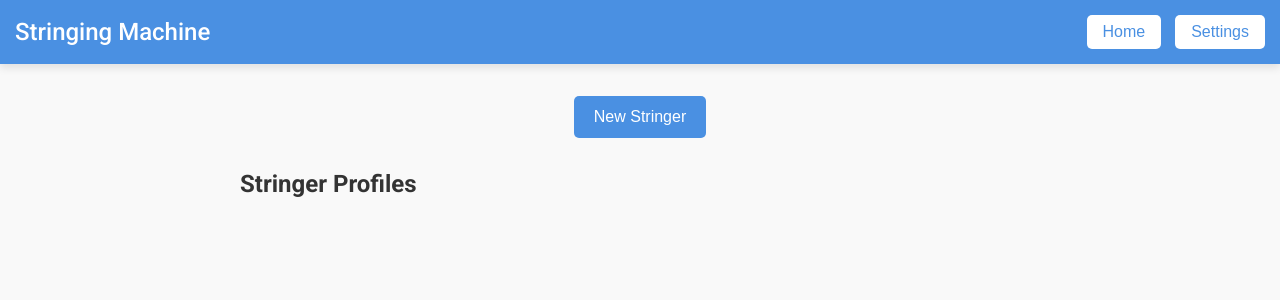
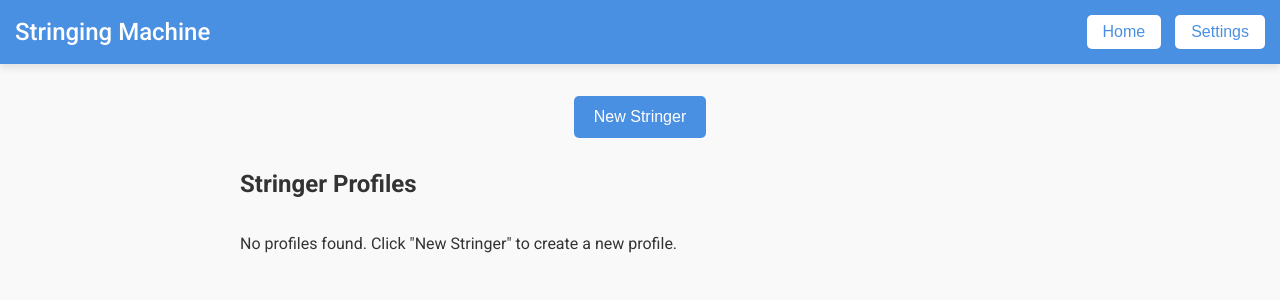
Before and after one commit to austin-schoster7/UI-Project-3, a SvelteKit app: page / in a window 1280 px wide. Shown: the top 300 px of the page. Built offline with nearby package versions, Linux system fonts and the light colour scheme.

Commit message:
Added message to display that there are no stringers

```diff
--- a/src/routes/+page.svelte
+++ b/src/routes/+page.svelte
@@ -34,6 +34,9 @@
 
 	<h2>Stringer Profiles</h2>
 	<div class="profile-grid">
+    {#if $profiles.length === 0}
+      <p>No profiles found. Click "New Stringer" to create a new profile.</p>
+    {/if}
 		{#each $profiles as profile, index}
 			<div class="profile-card" on:click={selectStringer(profile)}>
 				<div class="profile-name">{profile.name}</div>
```
